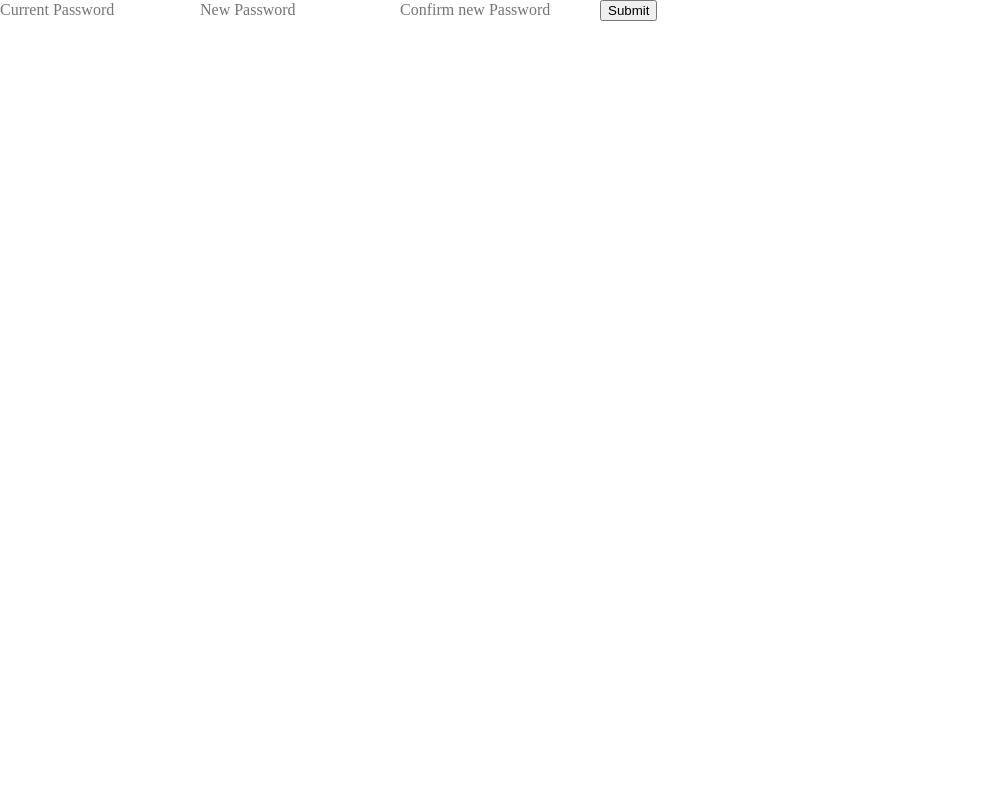
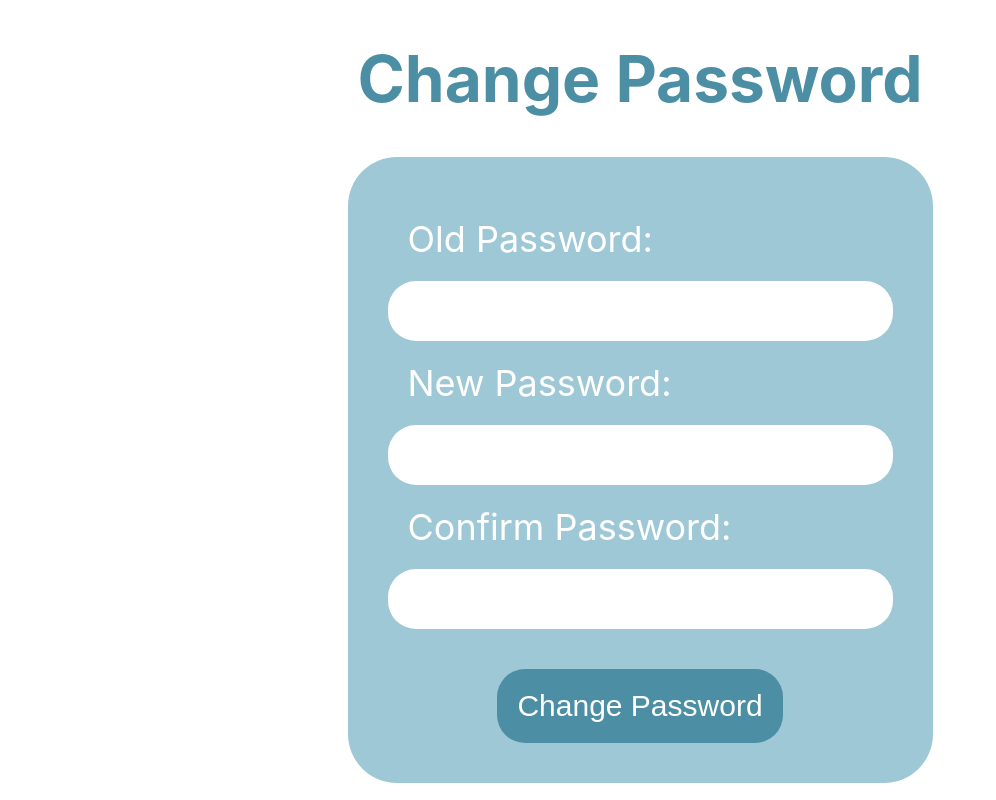
Before and after one commit to JumboCode/TUPIT, a Next.js app in the folder frontend/: page /changepass in a window 1280 px wide. Shown: the whole page, without its empty margins (0-996 px from the left). Built offline with nearby package versions, Linux system fonts and the light colour scheme; no server answers.

Commit message:
Change password styling

```diff
--- /dev/null
+++ b/frontend/src/pages/ChangePass.module.scss
@@ -0,0 +1,61 @@
+.container {
+  width: 100%;
+  height: 100%;
+  display: flex;
+  flex-direction: column;
+  justify-content: center;
+  align-items: center;
+
+  font-family: -apple-system, BlinkMacSystemFont, 'Segoe UI', Roboto, Oxygen, Ubuntu, Cantarell,
+    'Open Sans', 'Helvetica Neue', sans-serif;
+  color: white;
+  font-weight: 400;
+  font-size: 36px;
+}
+
+.container h1 {
+  color: #4c8fa5;
+  margin: 40px 0;
+  font-size: 64px;
+}
+
+.changePassForm {
+  background: #9ec8d6;
+  border-radius: 49px;
+  padding: 40px;
+}
+
+.changePassForm p {
+  margin: 20px;
+}
+
+.textField {
+  background: white !important;
+  color: #4c8fa5 !important;
+  padding: 0 20px !important;
+  font-size: 30px !important;
+  border-radius: 28px;
+  height: 60px;
+}
+
+.textField:focus {
+  padding: 0 16px !important;
+  border: 2px solid #4c8fa5;
+}
+
+.submitContainer {
+  display: flex;
+  justify-content: center;
+  align-items: center;
+  margin-top: 40px;
+}
+
+.submit {
+  background-color: #4c8fa5;
+  color: white;
+  border-radius: 28px;
+  border: none;
+  font-size: 30px;
+  padding: 20px;
+  cursor: pointer;
+}
--- a/frontend/src/pages/changepass.tsx
+++ b/frontend/src/pages/changepass.tsx
@@ -1,6 +1,7 @@
 import React, { useEffect, useState } from 'react';
 import { useRouter } from 'next/router';
 import { useAuth } from '../components/auth';
+import styles from './ChangePass.module.scss';
 
 export default function ChangePass() {
   const { isLoggedIn, csrfToken, login, logout } = useAuth();
@@ -44,12 +45,21 @@ export default function ChangePass() {
   }
 
   return (
-    <div>
-      <form onSubmit={doChangePass}>
-        <input type="password" name="old_password" placeholder="Current Password" />
-        <input type="password" name="new_password" placeholder="New Password" />
-        <input type="password" name="new_password_confirm" placeholder="Confirm new Password" />
-        <input type="submit" />
+    <div className={styles.container}>
+      <h1>Change Password</h1>
+      <form className={styles.changePassForm} onSubmit={doChangePass}>
+        <p>Old Password: </p>
+        <input className={styles.textField} type="password" name="old_password" />
+        <br />
+        <p>New Password: </p>
+        <input className={styles.textField} type="password" name="new_password" />
+        <br />
+        <p>Confirm Password: </p>
+        <input className={styles.textField} type="password" name="new_password_confirm" />
+        <br />
+        <div className={styles.submitContainer}>
+          <input className={styles.submit} type="submit" value="Change Password" />
+        </div>
       </form>
     </div>
   );
--- a/frontend/src/pages/index.tsx
+++ b/frontend/src/pages/index.tsx
@@ -21,7 +21,7 @@ const Home: React.FC = () => {
       )}
       <br />
       {isLoggedIn ? (
-        <input type="button" onClick={() => router.push('/changepass')} value="Change Password" />
+        <input type="button" onClick={() => router.push('/ChangePass')} value="Change Password" />
       ) : (
         ''
       )}
```
